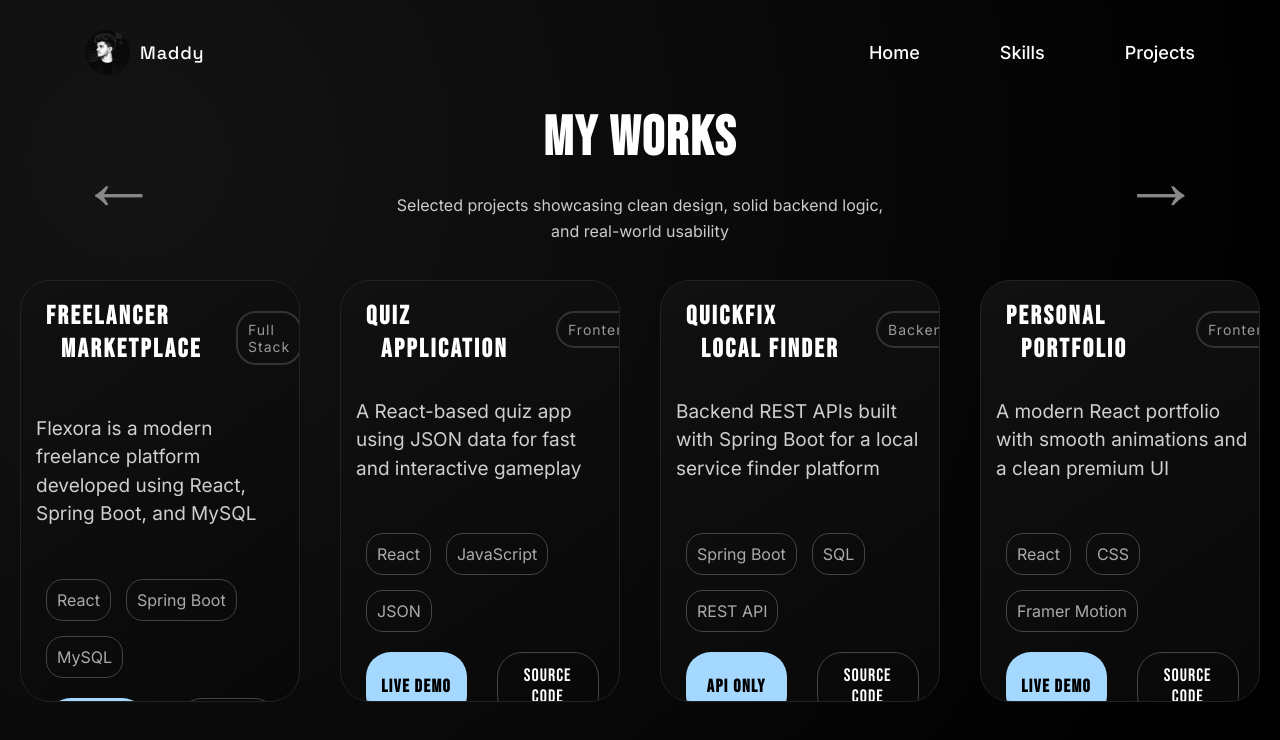
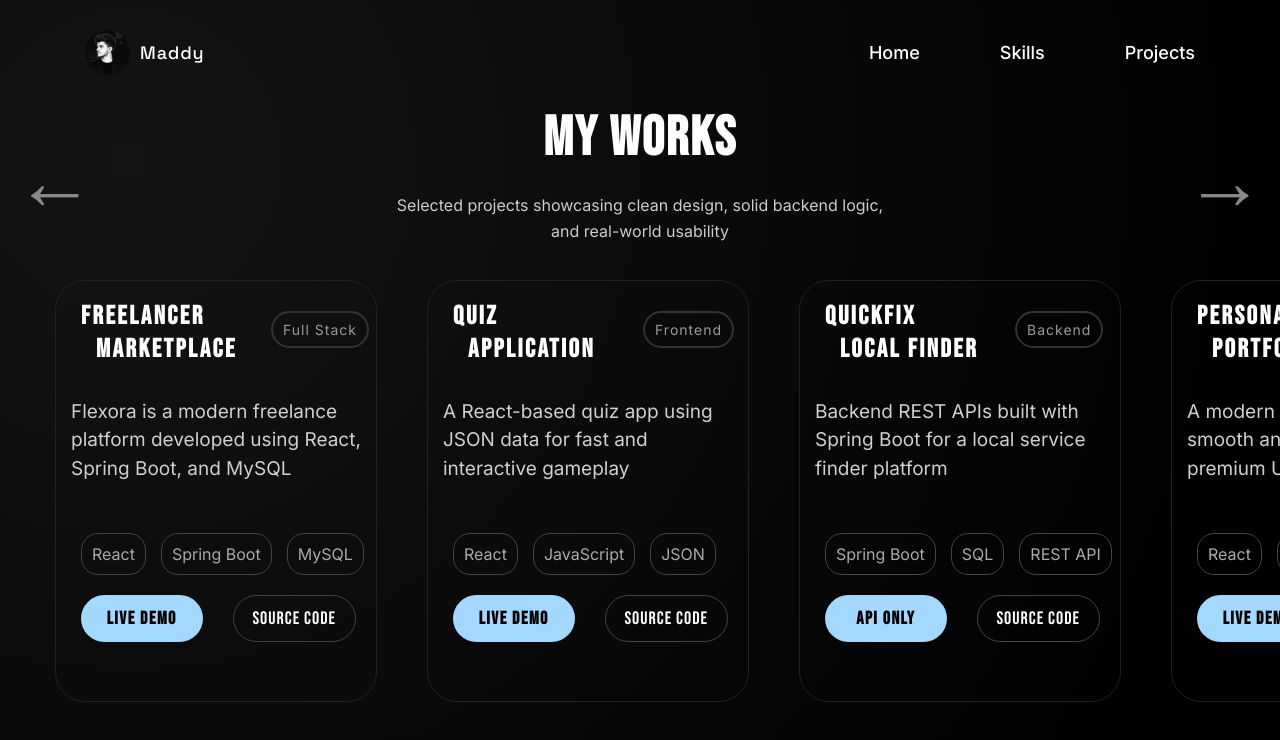
Before and after one commit to Madhavan1232/portfolio, a React (Create React App) app: page /#/projects in a window 1280 px wide. Shown: the top 740 px of the page. Built offline with nearby package versions, Linux system fonts and the light colour scheme.

Commit message:
Resume updated

```diff
--- a/src/Home/home.jsx
+++ b/src/Home/home.jsx
@@ -69,7 +69,7 @@ function Home() {
 
         <div className="resumer-container">
           <a
-            href="https://github.com/Madhavan1232/resume/raw/main/Resume.pdf"
+            href="https://github.com/Madhavan1232/resume/raw/main/Madhavan_Resume.pdf"
             className="resume-btn"
           >
             Resume
--- a/src/projects/projects.css
+++ b/src/projects/projects.css
@@ -3,17 +3,18 @@
 .projects-container {
     width: 100%;
     display: flex;
+    align-items: flex-start;
     justify-content: center;
-    align-items: center;
     flex-direction: column;
     color: white;
+    overflow: hidden;
 }
 
 .projects-main-row {
     display: flex;
     align-items: center;
-    justify-content: space-between;
-    width: 90%;
+    justify-content: center;
+    width: 100%;
 }
 
 .projects-header {
@@ -52,25 +53,32 @@
     border-color: #fff;
     color: #fff;
 }
-
 .project-list {
     display: flex;
-    overflow-x: auto;
+    overflow-x: scroll;
     width: 100%;
-    color: white;
-    justify-content: center;
+    flex-wrap: nowrap;
+    margin-left: 35px;
+    -webkit-scrollbar-width: none;
+    -ms-overflow-style: none;
+    scrollbar-width: none;
+    gap: 10px;
+}
+.project-list::-webkit-scrollbar {
+    display: none;
 }
 
 .project-item {
     width: 320px;
     height: 420px;
     margin: 20px;
+    flex-shrink: 0;
     border-radius: 30px;
     position: relative;
     overflow: hidden;
     border: 1px solid #222;
     transition: transform 0.3s ease, border-color 0.3s ease;
-    background: linear-gradient(145deg, #111, #080808);
+    background: linear-gradient(145px, #111, #080808);
 }
 
 .project-item::before {
--- a/src/projects/projects.jsx
+++ b/src/projects/projects.jsx
@@ -162,6 +162,31 @@ function Projects() {
 
           </div>
         </div>
+        <div className="project-item">
+          <div className="project-card">
+
+            <div className="project-header">
+              <span className="title-line">Banking</span>
+              <span className="title-line second"> Terminal</span>
+              <span className="project-type">Backend</span>
+            </div>
+
+            <p className="project-desc">
+               A simple ATM console application for basic banking operations, built with Java
+            </p>
+
+            <div className="project-techs">
+              <span>SpringBoot</span>
+              <span>SQL</span>
+            </div>
+
+            <div className="action-btn">
+              <button className="live-btn" >API Only</button>
+              <button className="code-btn" onClick={() => window.open("https://github.com/Madhavan1232/ATMConsoleApplication")}>Source Code</button>
+            </div>
+
+          </div>
+        </div>
 
       </div>
     </div>
```
